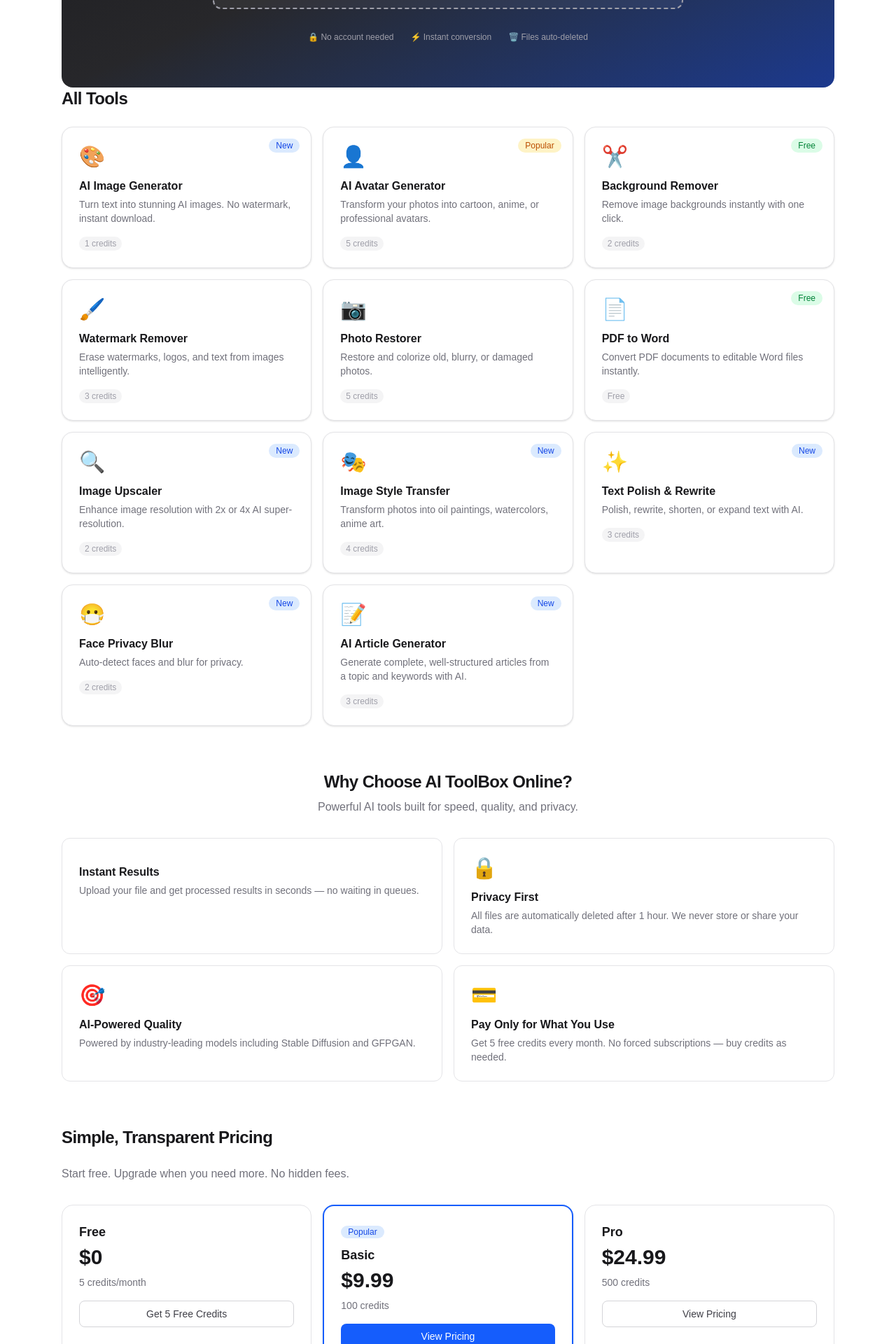
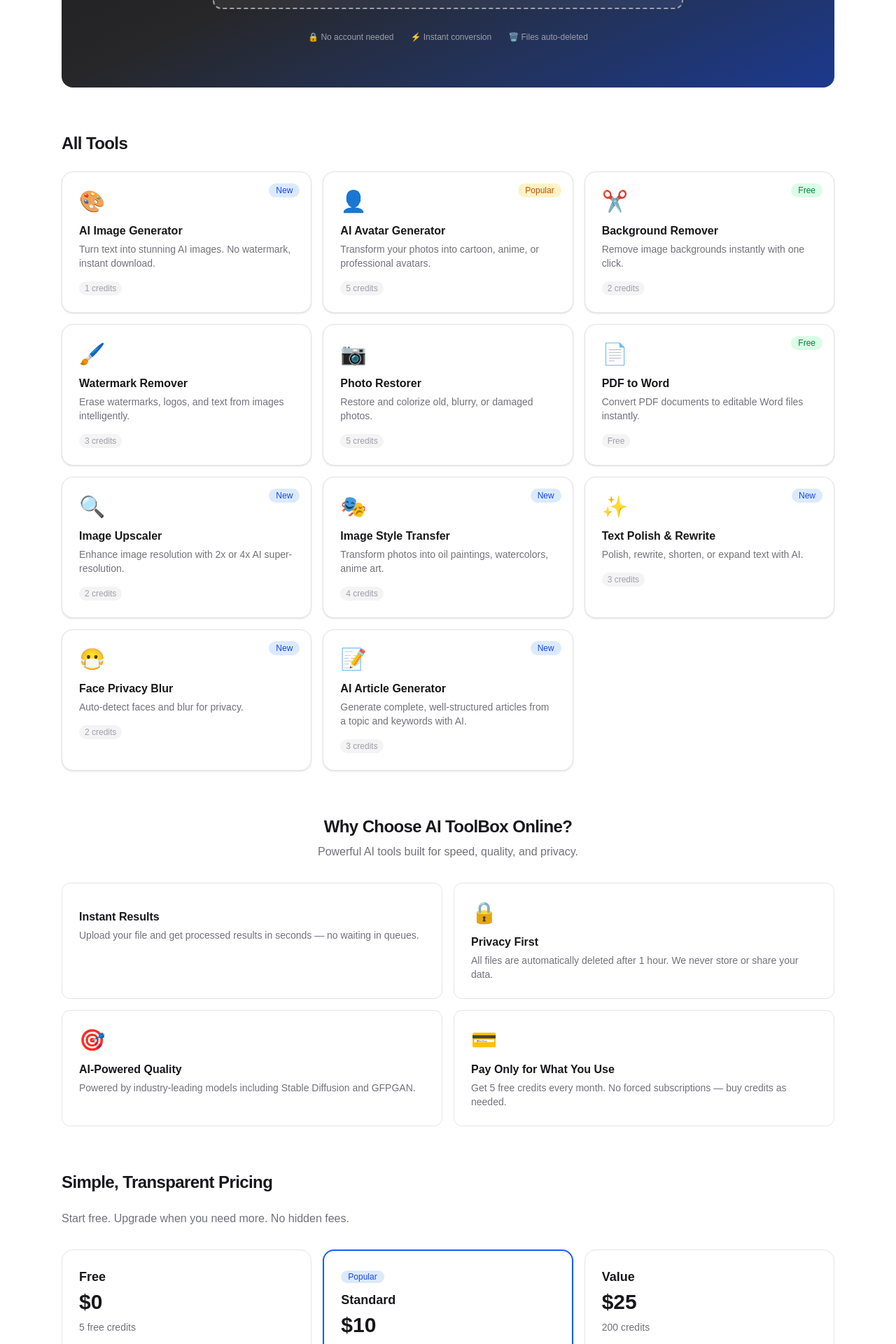
Before and after one commit to liujun418/ai-toolbox, a Next.js app: page /en in a window 1280 px wide. Shown: the part 476-2396 px from the top of the page at 70% size. Built offline with nearby package versions, Linux system fonts and the light colour scheme; no server answers.

Commit message:
fix: sync homepage pricing with pricing page, add spacing above tools grid

```diff
--- a/src/app/[locale]/page.tsx
+++ b/src/app/[locale]/page.tsx
@@ -36,7 +36,7 @@
       <HeroPdfDemo locale={locale} dict={dict} />
 
       {/* Tools Grid */}
-      <section>
+      <section className="mt-12 sm:mt-16">
         <h2 className="mb-6 text-2xl font-bold tracking-tight text-zinc-900 dark:text-white">
           {home.allTools || "All Tools"}
         </h2>
@@ -105,13 +105,13 @@
           {home.pricingTitle || "Simple, Transparent Pricing"}
         </h2>
         <p className="mb-8 text-zinc-500 dark:text-zinc-400">
-          {home.pricingSubtitle || "Start free. Upgrade when you need more. No hidden fees."}
+          {home.pricingSubtitle || "Start free. Pay-as-you-go. No subscription lock-in."}
         </p>
         <div className="grid gap-4 sm:grid-cols-3">
           {[
-            { name: "Free", price: "$0", desc: "5 credits/month", cta: home.getFreeCredits || "Get Started", href: `/${locale}/signup`, popular: false },
-            { name: "Basic", price: "$9.99", desc: "100 credits", cta: home.viewPricing || "View Plans", href: `/${locale}/pricing`, popular: true },
-            { name: "Pro", price: "$24.99", desc: "500 credits", cta: home.viewPricing || "View Plans", href: `/${locale}/pricing`, popular: false },
+            { name: "Free", price: "$0", desc: "5 free credits", cta: home.getFreeCredits || "Get Started", href: `/${locale}/signup`, popular: false },
+            { name: "Standard", price: "$10", desc: "50 credits", cta: home.viewPricing || "View Plans", href: `/${locale}/pricing`, popular: true },
+            { name: "Value", price: "$25", desc: "200 credits", cta: home.viewPricing || "View Plans", href: `/${locale}/pricing`, popular: false },
           ].map((plan) => (
             <div key={plan.name} className={`rounded-2xl ${plan.popular ? "border-2 border-blue-600 bg-white p-6 shadow-sm dark:border-blue-500 dark:bg-zinc-900" : "border border-zinc-200 bg-white p-6 dark:border-zinc-800 dark:bg-zinc-900"}`}>
               {plan.popular && <span className="rounded-full bg-blue-100 px-2.5 py-0.5 text-xs font-medium text-blue-700 dark:bg-blue-900/30 dark:text-blue-300">{t.home?.popular || "Popular"}</span>}
```
